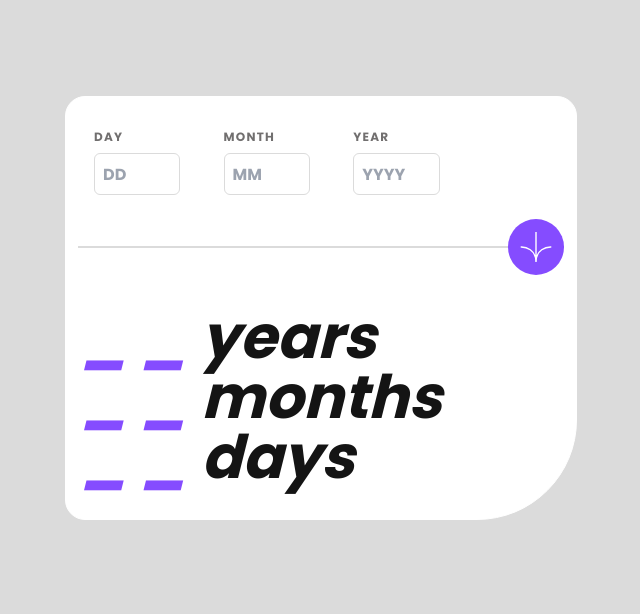
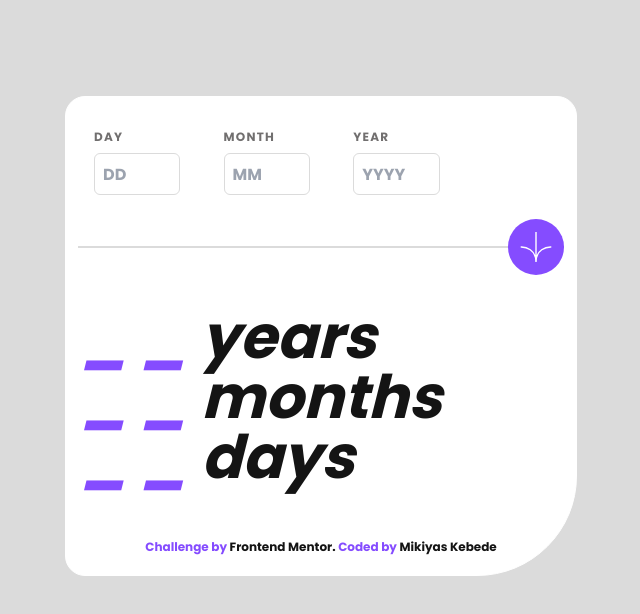
Before and after one commit to Miki0035/vue-age-calculator-app, a Vue app: page / in a window 1280 px wide. Shown: the top 614 px of the page, without its empty margins (319-959 px from the left). Built offline with nearby package versions, Linux system fonts and the light colour scheme.

Commit message:
added coder info

```diff
--- a/src/App.vue
+++ b/src/App.vue
@@ -1,5 +1,5 @@
 <template>
-  <div class="bg-lightGrey w-full h-screen flex justify-center items-center">
+  <main class="bg-lightGrey w-full h-screen flex justify-center items-center">
     <div
       class="bg-white absolute top-24 rounded-br-[100px] rounded-t-[20px] rounded-bl-[20px] flex flex-col border border-white items-center mx-2 w-full w-96 sm:w-3/5 lg:w-2/5"
     >
@@ -114,14 +114,22 @@
           days
         </div>
       </div>
+      <div class="text-center text-xs text-purple my-5">
+        Challenge by
+        <a href="https://www.frontendmentor.io?ref=challenge" target="_blank" class=" text-offBlack hover:underline">
+          Frontend Mentor.
+        </a>
+        <br class="block md:hidden"> Coded by
+        <a
+          href="https://www.linkedin.com/in/mikiyas-kebede-b661aa225/"
+          target="_blank"
+          class="text-offBlack hover:underline"
+        >
+          Mikiyas Kebede
+        </a>
+      </div>
     </div>
-    <!-- <div class="attribution">
-      Challenge by
-      <a href="https://www.frontendmentor.io?ref=challenge" target="_blank"
-        >Frontend Mentor</a
-      >. Coded by <a href="#">Your Name Here</a>.
-    </div> -->
-  </div>
+  </main>
 </template>
 
 <script lang="ts">
```
